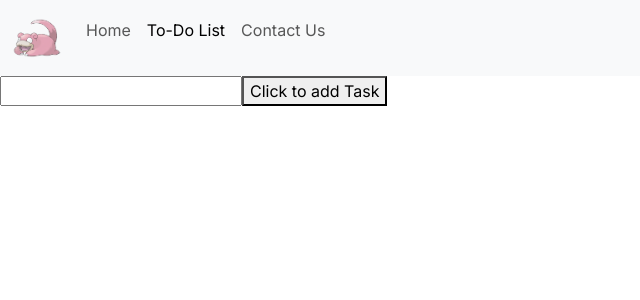
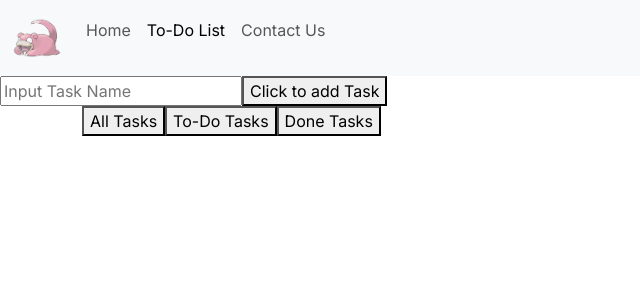
Before and after one commit to jlpboss/To-Do-List, a Next.js app in the folder to-do/: page / in a window 1280 px wide. Shown: the top 300 px of the page, without its empty margins (0-640 px from the left). Built offline with nearby package versions, Linux system fonts and the light colour scheme.

Commit message:
added filter FIlterButtons

```diff
--- /dev/null
+++ b/to-do/app/Components/FIlterButtons/fIlterButtons.js
@@ -0,0 +1,33 @@
+import Btn from "../General/btn";
+
+export default function FilterBtns(props){
+
+
+    return(
+        <>
+            <div className="container">
+                <Btn
+                id={"all"}
+                text={"All Tasks"}
+                onButtonClick={props.onButtonClick}
+                type={"radio"}
+                name={"Filter"}
+                />
+                <Btn
+                id={"todo"}
+                text={"To-Do Tasks"}
+                onButtonClick={props.onButtonClick}
+                type={"radio"}
+                name={"Filter"}
+                />
+                <Btn
+                id={"done"}
+                text={"Done Tasks"}
+                onButtonClick={props.onButtonClick}
+                type={"radio"}
+                name={"Filter"}
+                />
+            </div>
+        </>
+    )
+}
--- /dev/null
+++ b/to-do/app/Components/General/btn.js
@@ -0,0 +1,12 @@
+export default function Btn(props){
+    return(
+        <button
+            id={props.id}
+            onClick={props.onButtonClick}
+            type={props.type}
+            name={props.name}
+        >
+            {props.text}
+        </button>
+    )
+}
--- a/to-do/app/Components/TaskInput/taskInput.js
+++ b/to-do/app/Components/TaskInput/taskInput.js
@@ -1,17 +1,23 @@
+import Btn from "../General/btn"
 
 export default function TaskInput(props){
 
     return(
         <>
+            <div className="contaner">
             <input
                 value={props.inputVal}
                 onChange={props.handleInputChange}
+                placeholder="Input Task Name"
             />
-            <button
-                onClick={props.onButtonClick}
-            >
-                Click to add Task
-            </button>
+            <Btn
+            id={"input"}
+            text={"Click to add Task"}
+            onButtonClick={props.onButtonClick}
+            type={"button"}
+            name={"input"}
+            />
+            </div>
         </>
     )
 }
--- a/to-do/app/Components/TaskList/task.js
+++ b/to-do/app/Components/TaskList/task.js
@@ -2,7 +2,7 @@ export default function Task(props){
     return(
         <div className="card">
             <div className="card-body">
-                <div class="d-flex flex-row">
+                <div className="d-flex flex-row">
                     <input
                         type="checkbox"
                         id={props.id}
--- a/to-do/app/page.js
+++ b/to-do/app/page.js
@@ -1,10 +1,11 @@
 "use client"
 import Navbar from "./Components/Navbar/navbar";
-import React, { useState } from "react";
+import React, { useState, useEffect } from "react";
 import TaskInput from "./Components/TaskInput/taskInput";
 import makeTask from "./Components/TaskFunctions/makeTask";
 import "bootstrap/dist/css/bootstrap.css";
 import TaskList from "./Components/TaskList/taskList";
+import FilterBtns from "./Components/FIlterButtons/fIlterButtons";
 
 
 export default function Home() {
@@ -12,6 +13,11 @@ export default function Home() {
   const time = new Date();
   const [taskList, setTaskList] = useState([])
   const [inputFeild, setInputFeild] = useState("")
+  const [filter, setFilter] = useState("all")
+
+  useEffect(() => {
+    console.log(filter)
+  }, [filter]);
 
   function handleNewTaskButton() {
 
@@ -48,6 +54,10 @@ export default function Home() {
     setTaskList(temp)
   }
 
+  function handleFilterButton(e) {
+    setFilter(e.target.id)
+  }
+
   return (
     <>
       <Navbar />
@@ -61,6 +71,9 @@ export default function Home() {
       onButtonClick={handleRemoveTaskButton}
       checkHandler={handleCheckTaskBox}
       />
+      <FilterBtns
+      onButtonClick={handleFilterButton}
+      />
     </>
   )
 }
```
